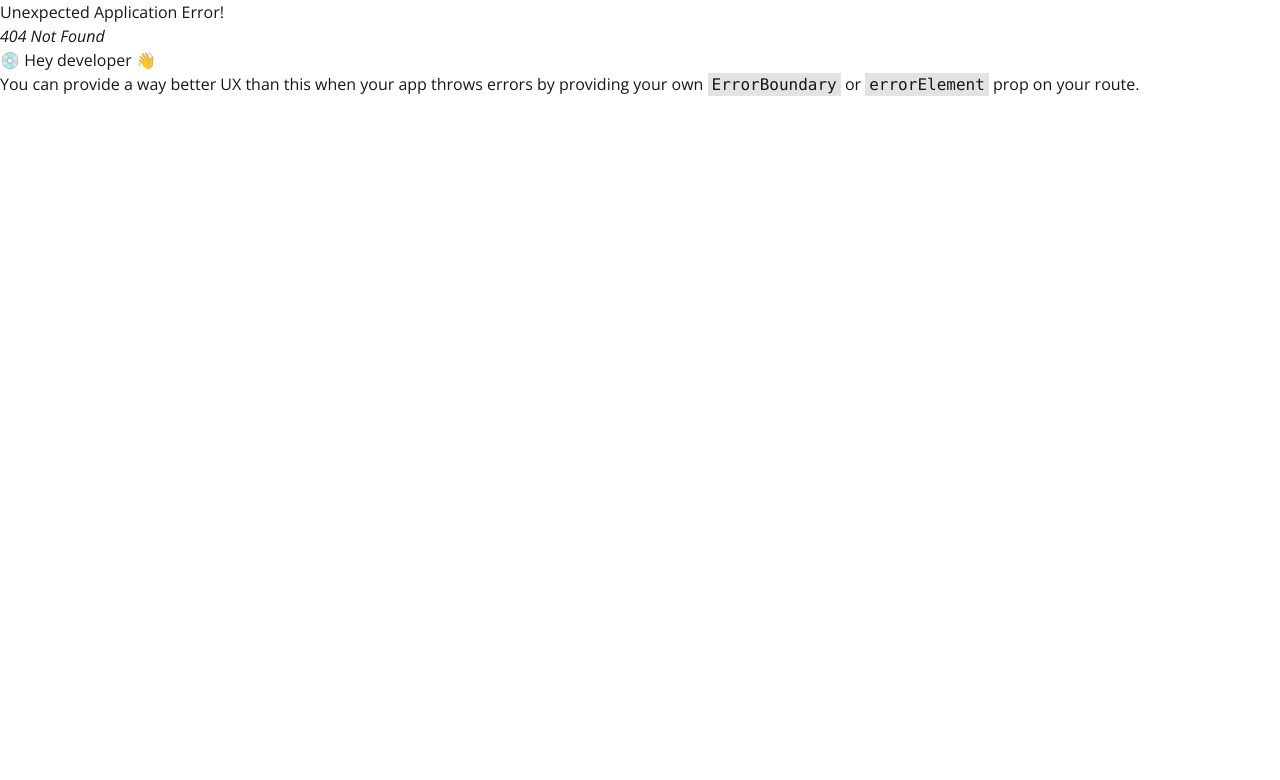
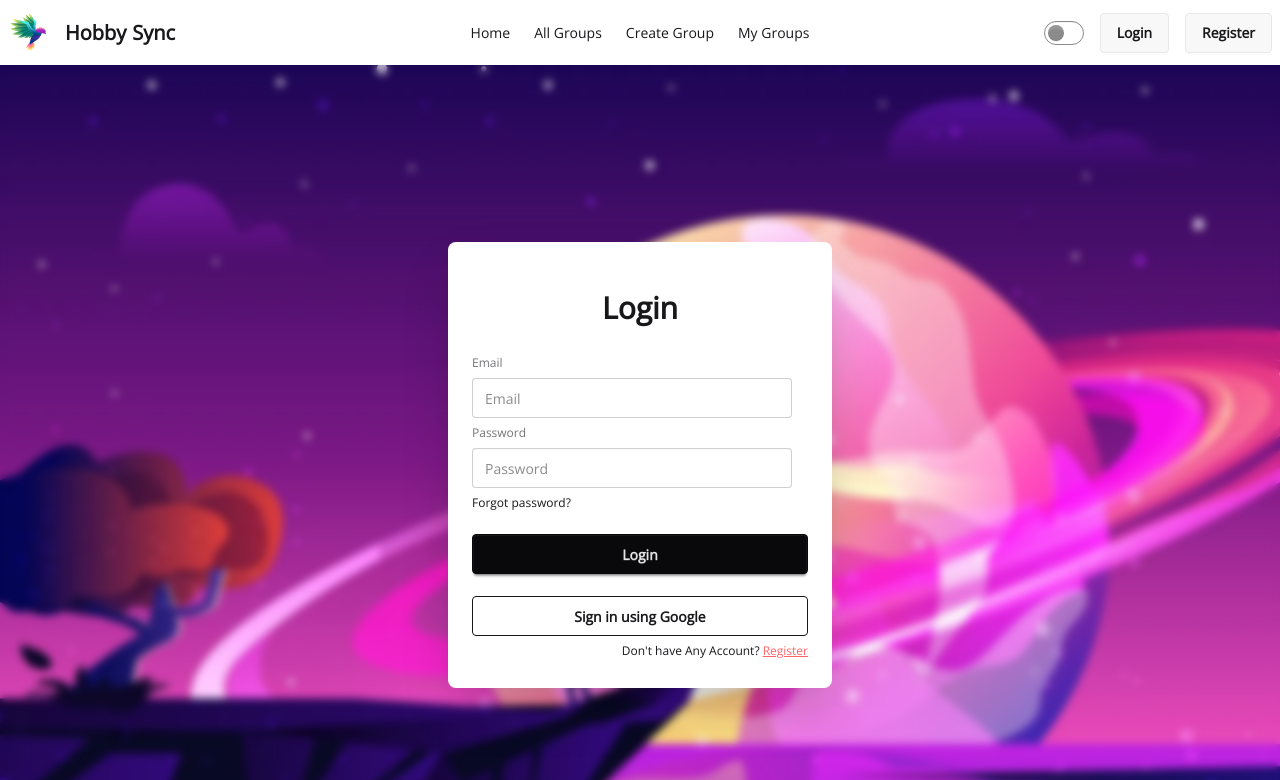
Before and after one commit to apupaul1/hobby-sync, a React (Vite) app: page /signin in a window 1280 px wide. Before the commit this address had no page. Shown: the top 780 px of the page. Built offline with nearby package versions, Linux system fonts and the light colour scheme.

Commit message:
Added Login and Register Page

```diff
--- a/index.html
+++ b/index.html
@@ -2,7 +2,7 @@
 <html data-theme="light" lang="en">
   <head>
     <meta charset="UTF-8" />
-    <link rel="icon" type="image/svg+xml" href="/public/logo.jpg" />
+    <link rel="icon" type="image/svg+xml" href="/logo.jpg" />
     <meta name="viewport" content="width=device-width, initial-scale=1.0" />
     <title>HobbySync</title>
     <style>
--- a/package.json
+++ b/package.json
@@ -11,6 +11,7 @@
   },
   "dependencies": {
     "@tailwindcss/vite": "^4.1.7",
+    "firebase": "^11.8.1",
     "lottie-react": "^2.4.1",
     "react": "^19.1.0",
     "react-awesome-reveal": "^4.3.1",
--- a/src/components/Navbar.jsx
+++ b/src/components/Navbar.jsx
@@ -1,5 +1,5 @@
 import React, { useEffect, useState } from 'react';
-import { NavLink } from 'react-router';
+import { Link, NavLink } from 'react-router';
 
 const Navbar = () => {
 
@@ -37,7 +37,7 @@ const Navbar = () => {
                 </div>
                 <div className='flex items-center'>
                     <img
-                    src="/public/logo.jpg"
+                    src="/logo.jpg"
                     alt="logo"
                     className="w-10 h-10 rounded-full" />
                     <h2 className="btn btn-ghost text-xl">Hobby<span>Sync</span></h2>
@@ -59,15 +59,15 @@ const Navbar = () => {
                     <li><a>My Groups</a></li>
                 </ul>
             </div>
-            <div className="navbar-end">
+            <div className="navbar-end flex gap-4">
                 <input
                     type="checkbox"
                     className="toggle"
                     checked={themeMode}
                     onChange={handleToggle}
                 />
-                <a className="btn">Login</a>
-                <a className="btn">Register</a>
+                <Link to={'/signin'} className="btn">Login</Link>
+                <Link to={'/signup'} className="btn">Register</Link>
 
             </div>
         </div>
--- /dev/null
+++ b/src/components/auth/Signin.jsx
@@ -0,0 +1,60 @@
+import React from 'react';
+import { Link } from 'react-router';
+import Bg from '/bg.webp'
+
+const Signin = () => {
+    return (
+        <div style={{
+            backgroundImage: `url(${Bg})`,
+            backgroundSize: 'cover',
+            backgroundPosition: 'center',
+            height: '100vh',
+            width: '100%',
+        }}>
+            <div className="hero min-h-screen backdrop-blur-xs">
+                <div className="card bg-base-100 w-full max-w-sm shrink-0 shadow-2xl">
+                    <div className='relative'>
+                        {/* <Link to='/'>
+                            <button className='btn btn-neutral absolute top-2 left-2'>Go Back</button>
+                        </Link> */}
+                        <h2 className='text-center font-bold text-3xl pt-12'>Login</h2>
+                    </div>
+                    <form className="card-body">
+                        <fieldset className="fieldset">
+                            <label className="label">Email</label>
+                            <input
+                                type="email"
+                                className="input"
+                                placeholder="Email"
+                                name="email"
+                                required />
+                            <label className="label">Password</label>
+                            <input
+                                type="password"
+                                className="input"
+                                placeholder="Password"
+                                name='password'
+                                required />
+                            <div><Link to='/auth/forgetpassword' className="link link-hover">Forgot password?</Link></div>
+
+                            {/* {error && <p className='text-red-400 text-xs'>{error}</p>} */}
+
+                            <button type='submit' className="btn btn-neutral mt-4">Login</button>
+                            <button className="btn btn-outline mt-4 hover:bg-slate-900 hover:text-white"> Sign in using Google</button>
+                            <p className='text-right'>Don't have Any Account? <Link to='/signup' className='underline text-red-400'>Register</Link> </p>
+                        </fieldset>
+
+                    </form>
+
+                    {/* <div className='flex flex-col p-8 pt-0'>
+                        <button className="btn btn-outline mt-4 hover:bg-slate-900 hover:text-white"><FcGoogle size={20} /> Sign in using Google</button>
+                        <button className="btn btn-outline mt-4 hover:bg-slate-900 hover:text-white"> <FaGithub size={20} /> Sign in using Github</button>
+                    </div> */}
+                </div>
+            </div>
+        </div>
+    );
+};
+
+
+export default Signin;
--- /dev/null
+++ b/src/components/auth/Signup.jsx
@@ -0,0 +1,69 @@
+import React from 'react';
+import { Link } from 'react-router';
+import Bg from '/bg.webp'
+const Signup = () => {
+    return (
+        <div
+        style={{
+                    backgroundImage: `url(${Bg})`,
+                    backgroundSize: 'cover',
+                    backgroundPosition: 'center',
+                    height: '100vh',
+                    width: '100%',
+                }}>
+            <div className="hero min-h-screen backdrop-blur-xs">
+                <div className="card bg-base-100 w-full max-w-sm shrink-0 shadow-2xl">
+                    <h2 className='text-center font-bold text-3xl pt-8'>Register your Account</h2>
+
+                    <form className="card-body">
+                        <fieldset className="fieldset">
+                            {/* Name */}
+                            <label className="label">Name</label>
+                            <input
+                                name="name"
+                                type="text"
+                                className="input"
+                                placeholder="Name"
+                                required />
+
+                            {/* email */}
+                            <label className="label">Email</label>
+                            <input
+                                name='email'
+                                type="email"
+                                className="input"
+                                placeholder="Email"
+                                required />
+
+                            {/* Photo Url */}
+                            <label className="label">Photo URL</label>
+                            <input
+                                name='photo'
+                                type="url"
+                                className="input"
+                                placeholder="Photo URL"
+                                required />
+
+                            {/* Password */}
+                            <label className="label">Password</label>
+                            <input
+                                name='password'
+                                type="password"
+                                className="input"
+                                placeholder="Password"
+                                pattern="^(?=.*[A-Z])(?=.*[a-z]).{6,}$"
+                                title="Password must contain at least one uppercase letter, one lowercase letter, and be at least 6 characters long."
+                                required />
+
+                            <button type='submit' className="btn btn-neutral mt-4">Register</button>
+                            <p className='text-right'>Already have An Account? <Link to='/signin' className='underline'>Login</Link> </p>
+                        </fieldset>
+                    </form>
+                </div>
+            </div>
+        </div>
+
+    );
+};
+
+export default Signup;
--- /dev/null
+++ b/src/components/firebase/firebase.init.js
@@ -0,0 +1,20 @@
+// Import the functions you need from the SDKs you need
+import { initializeApp } from "firebase/app";
+import {getAuth} from "firebase/auth"
+// TODO: Add SDKs for Firebase products that you want to use
+// https://firebase.google.com/docs/web/setup#available-libraries
+
+// Your web app's Firebase configuration
+const firebaseConfig = {
+  apiKey: "AIzaSyA_IMcYMtgIz1IltfGET5s8XpKYAFKUAT4",
+  authDomain: "hobby-sync-app.firebaseapp.com",
+  projectId: "hobby-sync-app",
+  storageBucket: "hobby-sync-app.firebasestorage.app",
+  messagingSenderId: "582291155161",
+  appId: "1:582291155161:web:2b1a8b33b4b0ca587876c8"
+};
+
+// Initialize Firebase
+const app = initializeApp(firebaseConfig);
+
+export const auth = getAuth(app)
--- a/src/routes/router.jsx
+++ b/src/routes/router.jsx
@@ -6,6 +6,8 @@ import AllGroups from '../components/AllGroups';
 import CreateGroup from '../components/CreateGroup';
 import Loading from '../components/Loading';
 import HobbyDetails from '../components/HobbyDetails';
+import Signin from '../components/auth/Signin';
+import Signup from '../components/auth/Signup';
 
 const router = createBrowserRouter([
     {
@@ -33,6 +35,14 @@ const router = createBrowserRouter([
                 hydrateFallbackElement: <Loading></Loading>,
                 loader : ({params}) => fetch(`http://localhost:3000/hobbies/${params.id}`),
                 Component: HobbyDetails
+            },
+            {
+                path: '/signin',
+                Component: Signin
+            },
+            {
+                path: 'signup',
+                Component: Signup
             }
         ]
     }
```
Also changed, not shown: public/bg.webp (added), 1 other file (tests, documents, lock files or other folders).
